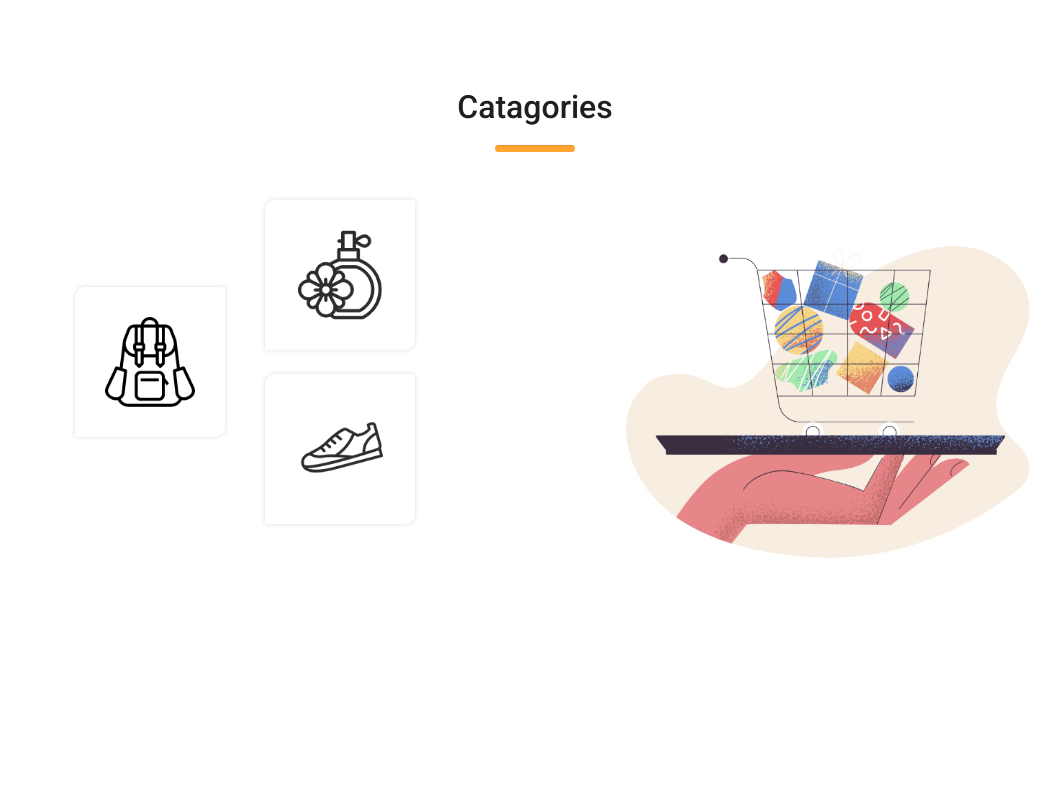
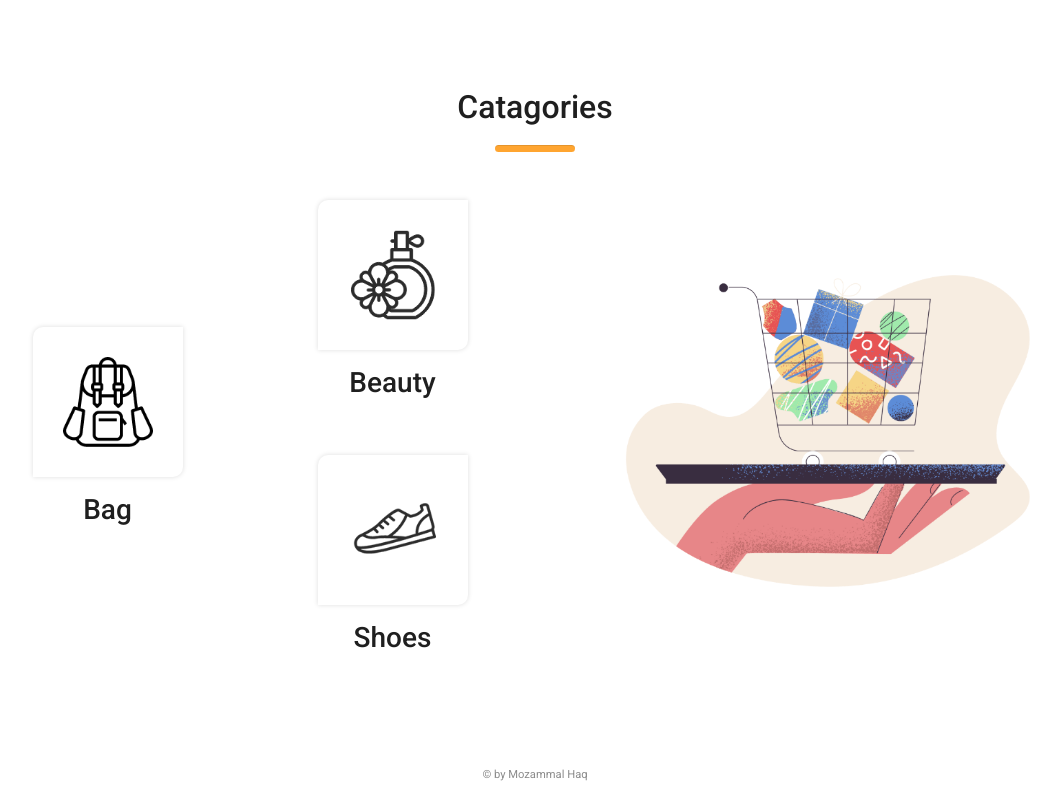
Before and after one commit to Mozammal87/exam-1, a plain HTML site: page index.html in a window 1280 px wide. Shown: the part 2093-2893 px from the top of the page, without its empty margins (105-1166 px from the left). Before the commit the page ends 2797 px from the top, so only its background shows below. Drawn offline with Linux system fonts and the light colour scheme.

Commit message:
Update index.html

```diff
--- a/index.html
+++ b/index.html
@@ -12,7 +12,7 @@
     <link rel="stylesheet" href="assets/css/bootstrap.min.css">
 
     <link rel="stylesheet" href="assets/css/style.css">
-
+    <link rel="stylesheet" href="assets/css/responsive.css">
 
     <title>Exam One</title>
 </head>
@@ -21,12 +21,12 @@
     <!-- Start mainmenu -->
     <div class="container">
         <div class="row mt-4">
-            <div class="col-md-4">
+            <div class="col-md-4 col-sm-3">
                 <a class="navbar-brand" href="#">
                     <img src="assets/img/logo.png" class="d-inline-block mr-5" alt="Logo">
                 </a>
             </div>
-            <div class="col-md-8">
+            <div class="col-md-8 col-sm-9">
                 <ul class="nav justify-content-end mainmenu">
                     <li class="nav-item">
                         <a class="nav-link" href="#">Home</a>
@@ -121,9 +121,9 @@
             <div class="card">
                 <img src="assets/img/phone/phone-3.png" class="card-img-top" alt="...">
                 <div class="card-body">
-                    <h5 class="card-title">Samsung Galaxy Note10+</h5>
+                    <h5 class="card-title">Samsung Galaxy Note100+</h5>
                     <p class="card-text">Some quick example text to build on the card title.</p>
-                    <h5>$699</h5>
+                    <h5>$799</h5>
                     <button class="btn buy-btn mt-4">Buy Now ></button>
                 </div>
             </div>
@@ -132,7 +132,7 @@
                 <div class="card-body">
                     <h5 class="card-title">I phone 11 Pro</h5>
                     <p class="card-text">Some quick example text to build on the card title.</p>
-                    <h5>$799</h5>
+                    <h5>$699</h5>
                     <button class="btn buy-btn mt-4">Buy Now ></button>
                 </div>
             </div>
@@ -185,26 +185,37 @@
                 <h2 class="text-center mb-5 before-after">Catagories</h2>
                 <hr>
                 <div class="row mt-5">
-                    <div class="col-md-1"></div>
-                    <div class="col-md-4 small-catagori">
+                    <div class="col-md-6 small-catagori col-sm-6">
                         <div class="row d-flex justify-content-between align-items-center">
-                            <div class="col-md-6">
-                                <img src="assets/img/Categories/bag.png" alt="">
+                            <div class="col-md-6 col-sm-6">
+                                <div class="image text-center">
+                                    <img src="assets/img/Categories/bag.png" alt="">
+                                    <h3 class="mt-3">Bag</h3>
+                                </div>
                             </div>
-                            <div class="col-md-6 d-flex flex-column">
-                                <img src="assets/img/Categories/perfume.png" class="mb-4" alt="">
-                                <img src="assets/img/Categories/shoe.png" alt="">
+                            <div class="col-md-6 d-flex flex-column col-sm-6">
+                                <div class="image text-center mb-5">
+                                    <img src="assets/img/Categories/perfume.png" alt="">
+                                    <h3 class="mt-3">Beauty</h3>
+                                </div>
+                                <div class="image text-center">
+                                    <img src="assets/img/Categories/shoe.png" alt="">
+                                    <h3 class="mt-3" >Shoes</h3>
+                                </div>
                             </div>
                         </div>
                     </div>
-                    <div class="col-md-1"></div>
-                    <div class="col-md-6">
+                    <div class="col-md-6 col-sm-6 image2 align-items-center d-flex ">
                         <img src="assets/img/Categories/pale-order.png" class="d-block w-100" alt="">
                     </div>
                 </div>
             </div>
         </div>
     </div>
+
+    <footer class="text-center mb-3">
+        <small>&copy; by Mozammal Haq</small>
+    </footer>
 
     <!-- Optional JavaScript -->
     <!-- jQuery first, then Popper.js, then Bootstrap JS -->
```
